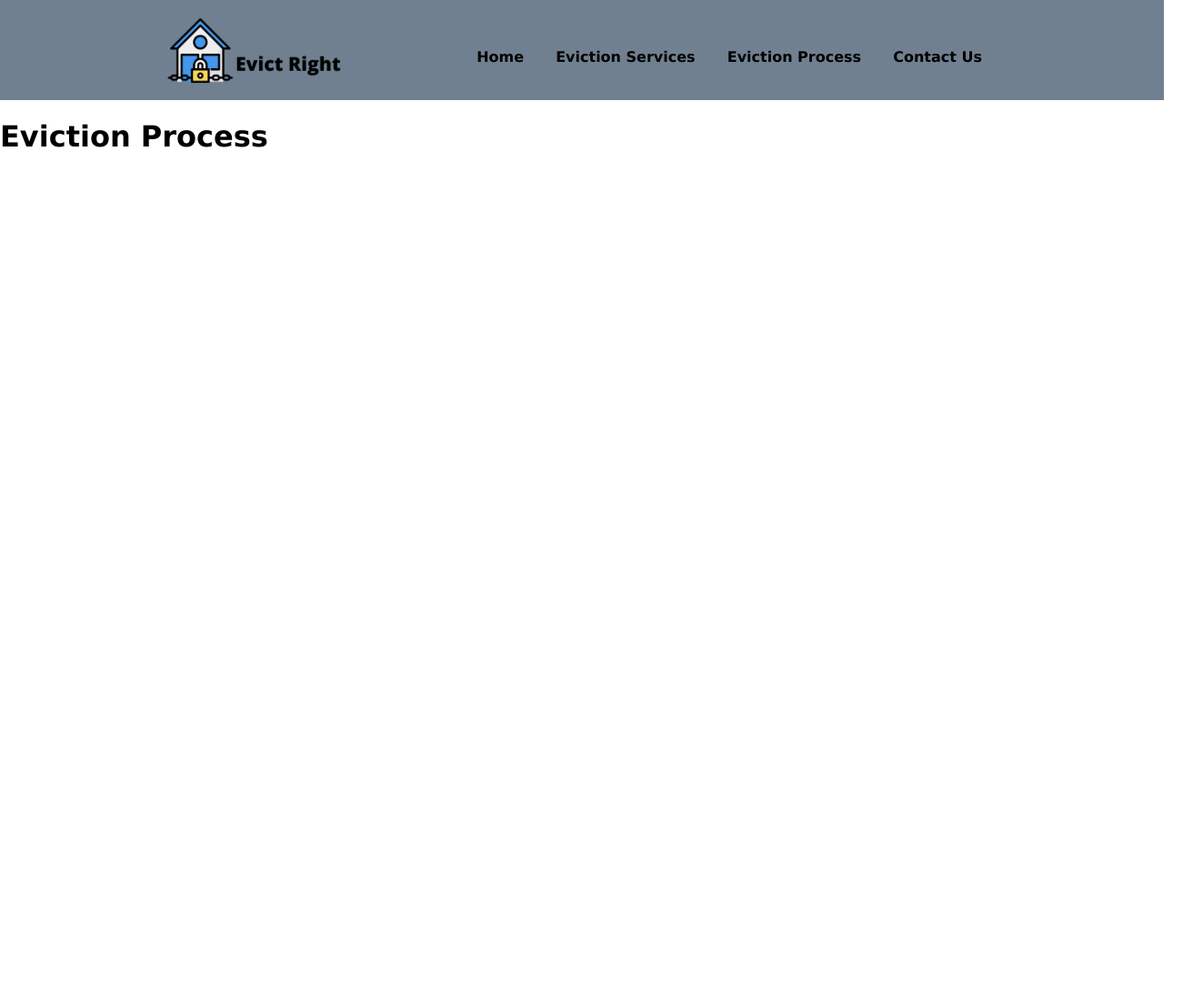
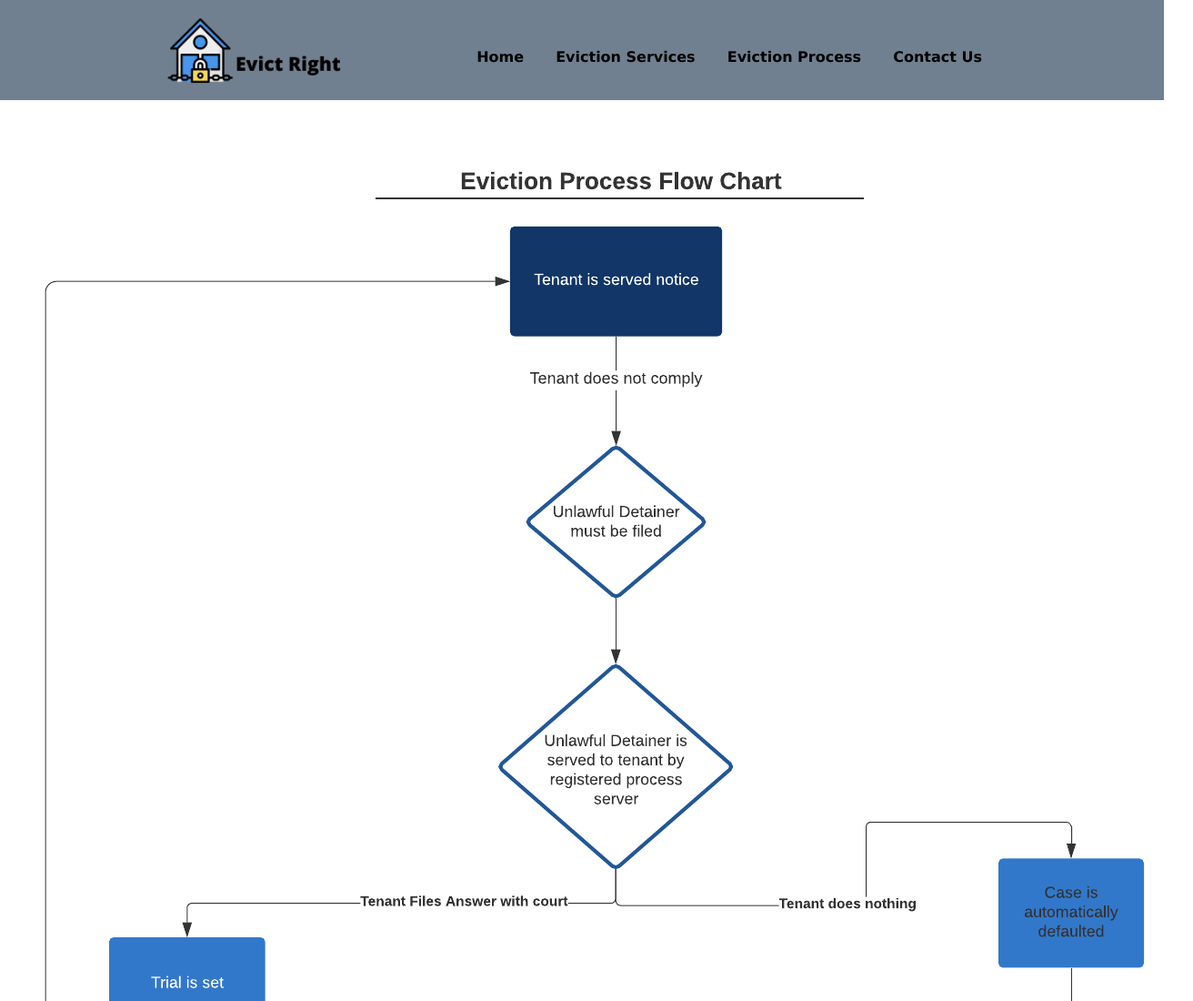
Before and after one commit to Swassi/evict-right, a website: page eviction-process.html in a window 1280 px wide. Shown: the top 1100 px of the page at 91% size, 1312 px wide, since content can reach past the window. Before the commit the page ends 800 px from the top, so only its background shows below. Drawn offline with Linux system fonts and the light colour scheme.

Commit message:
added flow chart to eviction process

```diff
--- a/eviction-process.html
+++ b/eviction-process.html
@@ -8,7 +8,7 @@
     <header>
 
         <div class="container">
-            <div id="logo"><img src="assets/logo.png"></div>
+            <div id="logo"><img src="./assets/logo.png" alt="logo"></div>
             <nav>
                 <ul>
                     <li><a href="home.html">Home</a></li>
@@ -19,7 +19,8 @@
             </nav>
         </div>
     </header>
-
-    <h1>Eviction Process</h1>
+    <section class="process">
+    <img src="./assets/eviction process.png" alt="process flowchart">
+    </section>
 </body>
 </html>
--- a/styles.css
+++ b/styles.css
@@ -45,3 +45,5 @@ section.evictionservices { height: 400px; padding: 20px;  margin: 0 auto; }
 section.evictionservices h1 { font-size: 200%; text-align: center; text-decoration: underline; }
 .services { width: 800px; padding-top: 15px; }
 .services h3 { font-style: italic; }
+/* Process */
+section.process img { align-items: center; }
```
Also changed, not shown: assets/eviction process.png (added).
